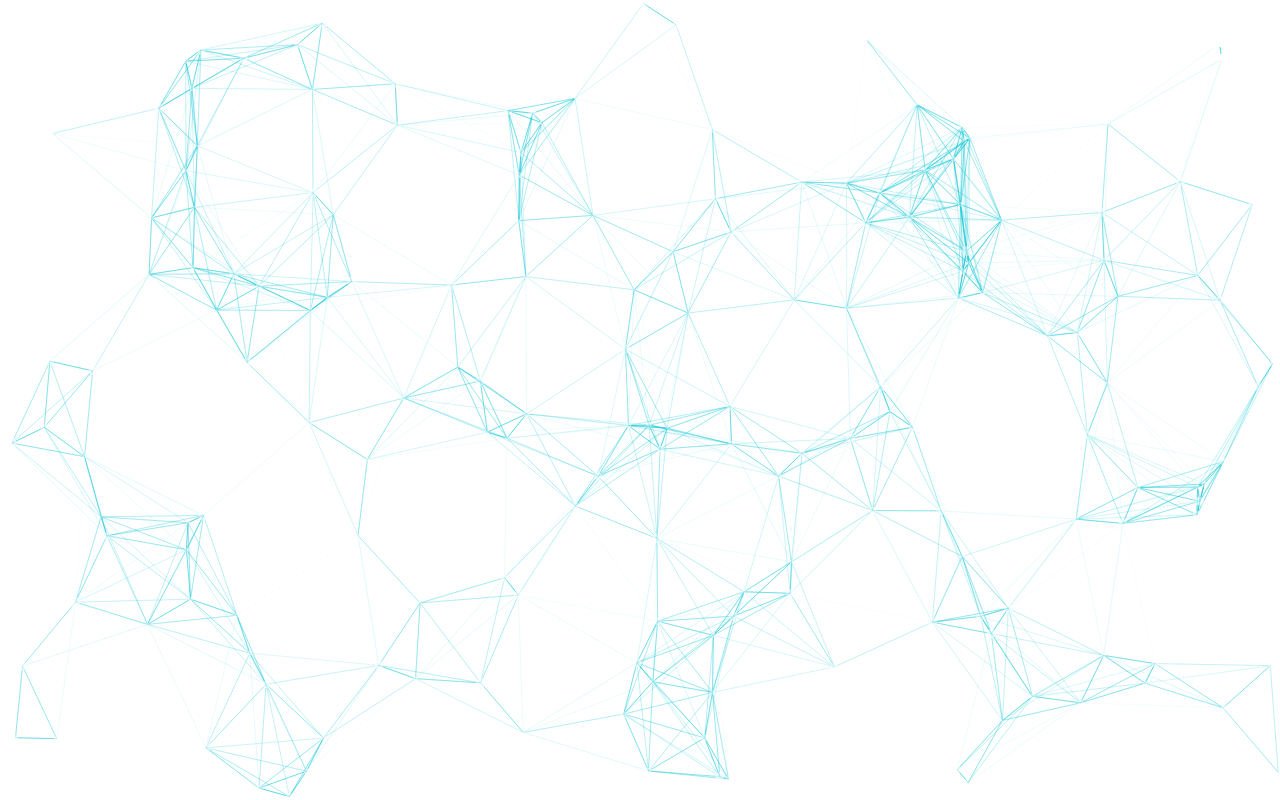
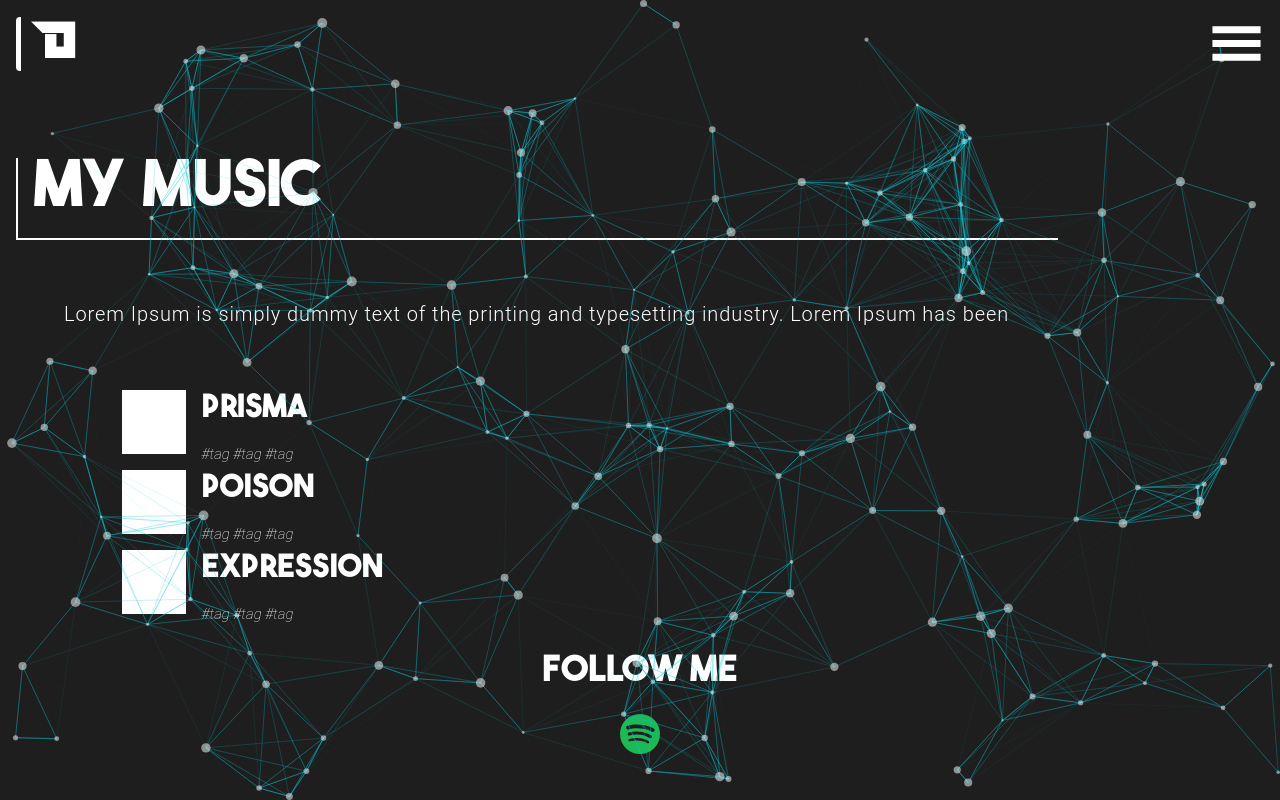
Before and after one commit to danilo-01/portfolio-3, a React (Create React App) app: page /music in a window 1280 px wide. Built offline with nearby package versions, Linux system fonts and the light colour scheme.

Commit message:
added music page

```diff
--- a/src/App.tsx
+++ b/src/App.tsx
@@ -6,6 +6,7 @@ import Home from "./pages/home";
 import Layout from "./layout";
 import About from "./pages/about";
 import Projects from "./pages/projects";
+import MusicShowcase from "./pages/music-showcase";
 
 const App = () => {
   return (
@@ -15,6 +16,7 @@ const App = () => {
           <Route path="/" element={<Home />} />
           <Route path="/about" element={<About />} />
           <Route path="/projects" element={<Projects />} />
+          <Route path="/music" element={<MusicShowcase />} />
         </Routes>
       </Layout>
     </div>
--- a/src/navbar.tsx
+++ b/src/navbar.tsx
@@ -4,8 +4,10 @@ import { AiOutlineClose } from "react-icons/ai";
 import styled from "styled-components";
 import { StyledH1 } from "./common_components";
 import { useRouteChange } from "./helpers/hooks";
+import { siteLinks } from "./site-links";
 
 const Navbar = () => {
+  const changeRoute = useRouteChange();
   const [navbarOpen, setNavbarOpen] = useState<boolean>(false);
 
   const handletoggleNavbar = () => {
@@ -18,7 +20,7 @@ const Navbar = () => {
         handletoggleNavbar={handletoggleNavbar}
       />
 
-      <NavbarLogoWrapper>
+      <NavbarLogoWrapper onClick={() => changeRoute("/")}>
         <h1>D</h1>
       </NavbarLogoWrapper>
       <NavbarMenuWrapper onClick={handletoggleNavbar}>
@@ -38,28 +40,6 @@ type navbardropdownType = {
 const Navbardropdown = ({ active, handletoggleNavbar }: navbardropdownType) => {
   const changeRoute = useRouteChange();
 
-  const siteLinks = [
-    {
-      page: "Home",
-      url: "/",
-    },
-    {
-      page: "About Me",
-      url: "/about",
-    },
-    {
-      page: "Projects",
-      url: "/projects",
-    },
-    {
-      page: "My Music",
-      url: "/music",
-    },
-    {
-      page: "Resume",
-      url: "",
-    },
-  ];
   return (
     <NavbarDropdownWrapper onClick={handletoggleNavbar} active={active}>
       <NavbarDropdownCloseWrapper>
--- a/src/pages/home.tsx
+++ b/src/pages/home.tsx
@@ -5,8 +5,12 @@ import styled from "styled-components";
 import { fadeInTransition } from "../styles";
 import { ColumnPageWrapper, StyledH1 } from "../common_components";
 import { navigateExternal } from "../helpers/functions";
+import { siteLinks } from "../site-links";
+import { useRouteChange } from "../helpers/hooks";
 
 const Home = () => {
+  const changeRoute = useRouteChange();
+
   const iconSize = 40;
   const bottomLinkIcons = [
     {
@@ -34,10 +38,15 @@ const Home = () => {
         <HomeSubHeader>Software Engineer</HomeSubHeader>
       </HomepageHeaders>
       <HomepageNavigation>
-        <HomepageNavigationText>About Me</HomepageNavigationText>
-        <HomepageNavigationText>Projects</HomepageNavigationText>
-        <HomepageNavigationText>My Music</HomepageNavigationText>
-        <HomepageNavigationText>Resume</HomepageNavigationText>
+        {siteLinks.map((link) => {
+          return link.page === "Home" ? (
+            ""
+          ) : (
+            <HomepageNavigationText onClick={() => changeRoute(link.url)}>
+              {link.page}
+            </HomepageNavigationText>
+          );
+        })}
       </HomepageNavigation>
       <HomepageBottomLinks>
         {bottomLinkIcons.map((icon) => {
@@ -97,9 +106,9 @@ const HomepageNavigationText = styled.h3`
   font-weight: 300;
   font-size: 32px;
   margin: 1rem 0;
-  box-shadow: 1px 1px 8px 1px black;
+  /* box-shadow: 1px 1px 8px 1px black; */
   padding: 0.3rem 0.5rem;
-  border-radius: 4px;
+  /* border-radius: 4px; */
   background-color: "#1e1e1e97";
 
   /* identical to box height */
--- a/src/pages/music-showcase.tsx
+++ b/src/pages/music-showcase.tsx
@@ -1,7 +1,148 @@
 import React from "react";
+import { ColumnPageWrapper, StyledH1 } from "../common_components";
+import styled from "styled-components";
+import { fadeInTransition } from "../styles";
+import { showcasedTracks } from "../showcased-tracks";
+import { IoMdMail } from "react-icons/io";
+import { BsSpotify } from "react-icons/bs";
+import { navigateExternal } from "../helpers/functions";
 
 const MusicShowcase = () => {
-  return <div>Music</div>;
+  return (
+    <MusicShowcaseWrapper>
+      <MusicShowcaseHeader>My Music</MusicShowcaseHeader>
+      <MusicShowcaseDescription>
+        Lorem Ipsum is simply dummy text of the printing and typesetting
+        industry. Lorem Ipsum has been{" "}
+      </MusicShowcaseDescription>
+      <MusicShowcaseSectionWrapper>
+        {showcasedTracks.map((track) => {
+          return <Track track={track} />;
+        })}
+      </MusicShowcaseSectionWrapper>
+      <MusicShowcaseCTAHeader>FOLLOW ME</MusicShowcaseCTAHeader>
+      <BsSpotify
+        onClick={() =>
+          navigateExternal(
+            "https://open.spotify.com/artist/7Er2vexJITtR4plcfRGcdt"
+          )
+        }
+        color="#1db954"
+        size={40}
+      />
+    </MusicShowcaseWrapper>
+  );
 };
 
 export default MusicShowcase;
+
+const MusicShowcaseWrapper = styled(ColumnPageWrapper)`
+  align-items: center;
+  justify-content: center;
+`;
+
+const MusicShowcaseHeader = styled(StyledH1)`
+  border-left: 2px solid white;
+  border-bottom: 2px solid white;
+  padding: 0 0 1rem 1rem;
+  margin-top: 7rem;
+  width: 80%;
+  margin-right: auto;
+  margin-left: 1rem;
+
+  ${fadeInTransition}
+`;
+
+const MusicShowcaseDescription = styled.p`
+  width: 90%;
+  font-family: "Roboto";
+  font-style: normal;
+  font-weight: 300;
+  font-size: 20px;
+  line-height: 23px;
+  letter-spacing: 0.045em;
+
+  color: #ffffff;
+  margin-bottom: 4rem;
+`;
+
+const MusicShowcaseSectionWrapper = styled.div`
+  display: flex;
+  justify-content: center;
+  align-items: center;
+  flex-direction: column;
+  width: 90%;
+`;
+/******************************************** */
+type trackProps = {
+  track: {
+    name: string;
+    tags: string[];
+    url: string;
+  };
+};
+const Track = ({ track }: trackProps) => {
+  return (
+    <TrackWrapper>
+      <TrackIcon url={track.url}></TrackIcon>
+      <TrackInformation>
+        <TrackName>{track.name}</TrackName>
+        <TrackLength>{track.tags.join(" ")}</TrackLength>
+      </TrackInformation>
+    </TrackWrapper>
+  );
+};
+
+const TrackWrapper = styled.div`
+  display: flex;
+  justify-content: flex-start;
+  align-items: center;
+  width: 90%;
+  height: 4rem;
+  margin-bottom: 1rem;
+`;
+
+type TrackIcontype = {
+  url: string;
+};
+const TrackIcon = styled.div<TrackIcontype>`
+  width: 4rem;
+  height: 4rem;
+  background-color: #ffffff;
+  margin-right: 1rem;
+`;
+
+const TrackInformation = styled.div`
+  display: flex;
+  margin: 0;
+  flex-direction: column;
+`;
+
+const TrackName = styled.h3`
+  font-family: "The Bold Font";
+  font-style: normal;
+  font-weight: 700;
+  font-size: 32px;
+  line-height: 32px;
+
+  color: #ffffff;
+  margin-bottom: 0;
+`;
+
+const TrackLength = styled.h4`
+  font-family: "Roboto";
+  font-style: italic;
+  font-weight: 100;
+  font-size: 15px;
+  line-height: 18px;
+  /* identical to box height */
+
+  color: #ffffff;
+`;
+
+const MusicShowcaseCTAHeader = styled(StyledH1)`
+  font-size: 36px;
+  width: 90%;
+  text-align: center;
+  line-height: 36px;
+`;
--- /dev/null
+++ b/src/showcased-tracks.ts
@@ -0,0 +1,17 @@
+export const showcasedTracks = [
+  {
+    name: "PRISMA",
+    tags: ["#tag", "#tag", "#tag"],
+    url: "",
+  },
+  {
+    name: "POISON",
+    tags: ["#tag", "#tag", "#tag"],
+    url: "",
+  },
+  {
+    name: "EXPRESSION",
+    tags: ["#tag", "#tag", "#tag"],
+    url: "",
+  },
+];
--- /dev/null
+++ b/src/site-links.ts
@@ -0,0 +1,22 @@
+export const siteLinks = [
+  {
+    page: "Home",
+    url: "/",
+  },
+  {
+    page: "About Me",
+    url: "/about",
+  },
+  {
+    page: "Projects",
+    url: "/projects",
+  },
+  {
+    page: "My Music",
+    url: "/music",
+  },
+  {
+    page: "Resume",
+    url: "",
+  },
+];
```
